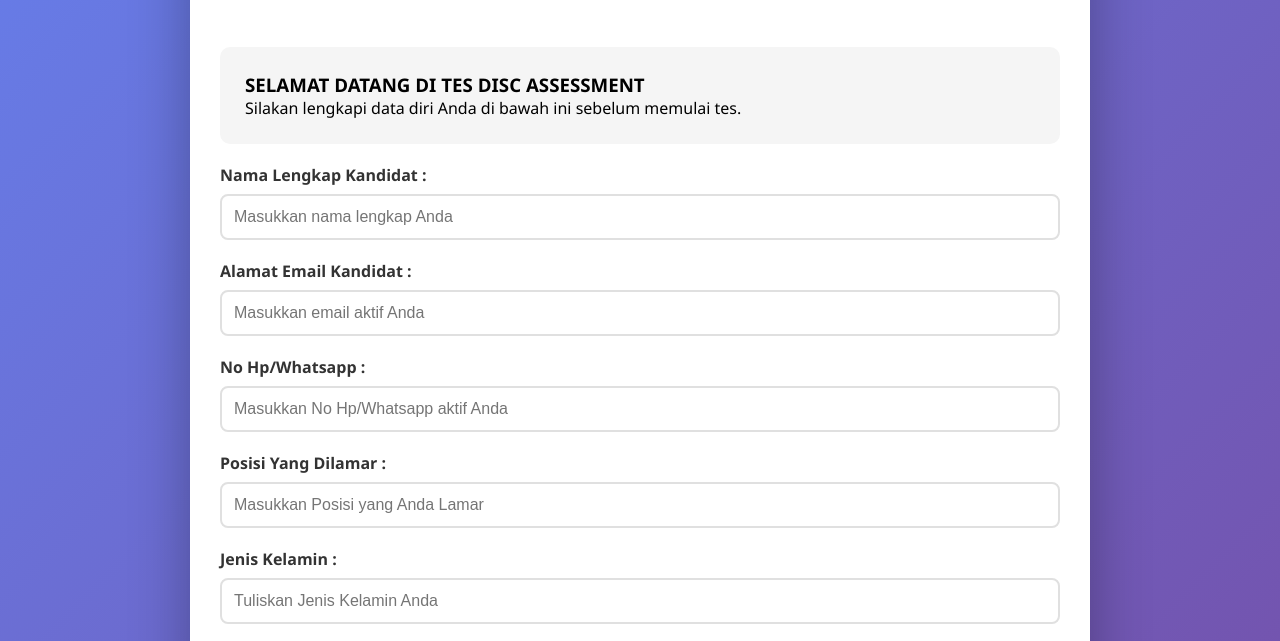
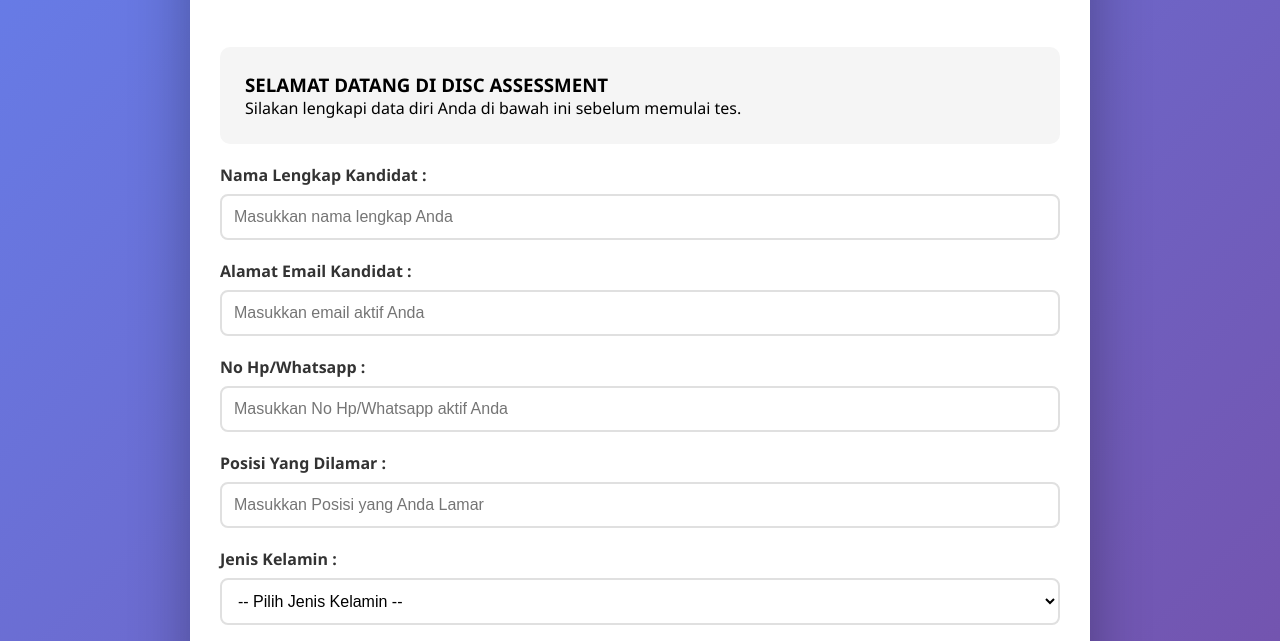
Before and after one commit to Fiscall/DISC-Assessment-AlbeaIndonesia, a website: page index.html in a window 1280 px wide. Shown: the part 151-792 px from the top of the page. Drawn offline with nearby package versions, Linux system fonts and the light colour scheme.

Commit message:
Update index.html

```diff
--- a/index.html
+++ b/index.html
@@ -330,7 +330,7 @@
             <!-- Form Identitas & Panduan Mengerjakan -->
             <div id="introScreen" class="intro-screen">
                 <div class="disc-description">
-                    <h3>SELAMAT DATANG DI TES DISC ASSESSMENT</h3>
+                    <h3>SELAMAT DATANG DI DISC ASSESSMENT</h3>
                     <p>Silakan lengkapi data diri Anda di bawah ini sebelum memulai tes.</p>
                 </div>
 
@@ -357,9 +357,13 @@
                 </div>
 
                 <div class="form-group">
-                    <label for="jeniskelaminInput">Jenis Kelamin :</label>
-                    <input type="text" id="jeniskelaminInput" placeholder="Tuliskan Jenis Kelamin Anda" required autocomplete="off">
-                </div>
+    <label for="jeniskelaminInput">Jenis Kelamin :</label>
+    <select id="jeniskelaminInput" required style="width: 100%; padding: 12px; border: 2px solid #e0e0e0; border-radius: 8px; font-size: 1em; background-color: white; transition: border-color 0.3s; cursor: pointer;">
+        <option value="" disabled selected>-- Pilih Jenis Kelamin --</option>
+        <option value="Laki-laki">Laki-laki</option>
+        <option value="Perempuan">Perempuan</option>
+    </select>
+</div>
 
                 <!-- PANDUAN CARA MENGERJAKAN -->
                 <div class="guide-box">
```
